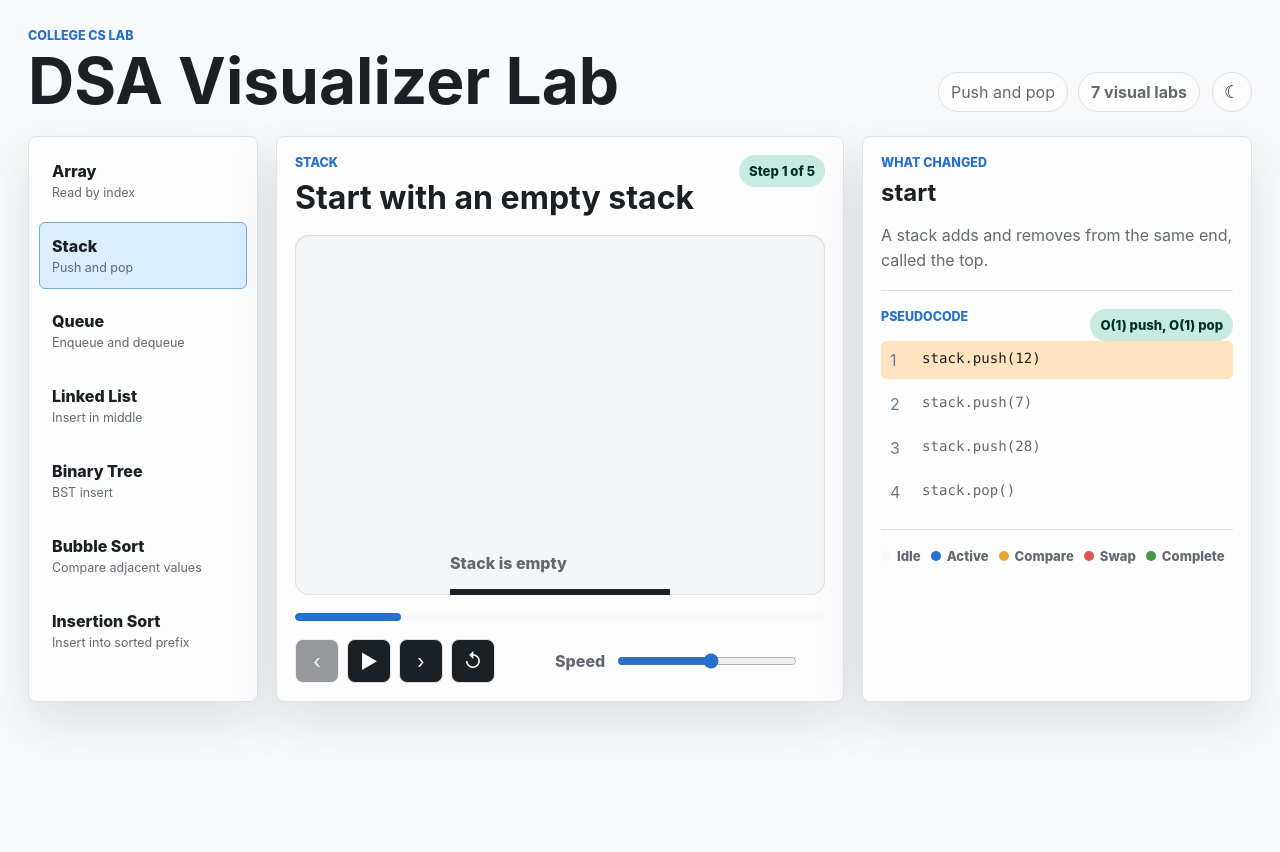
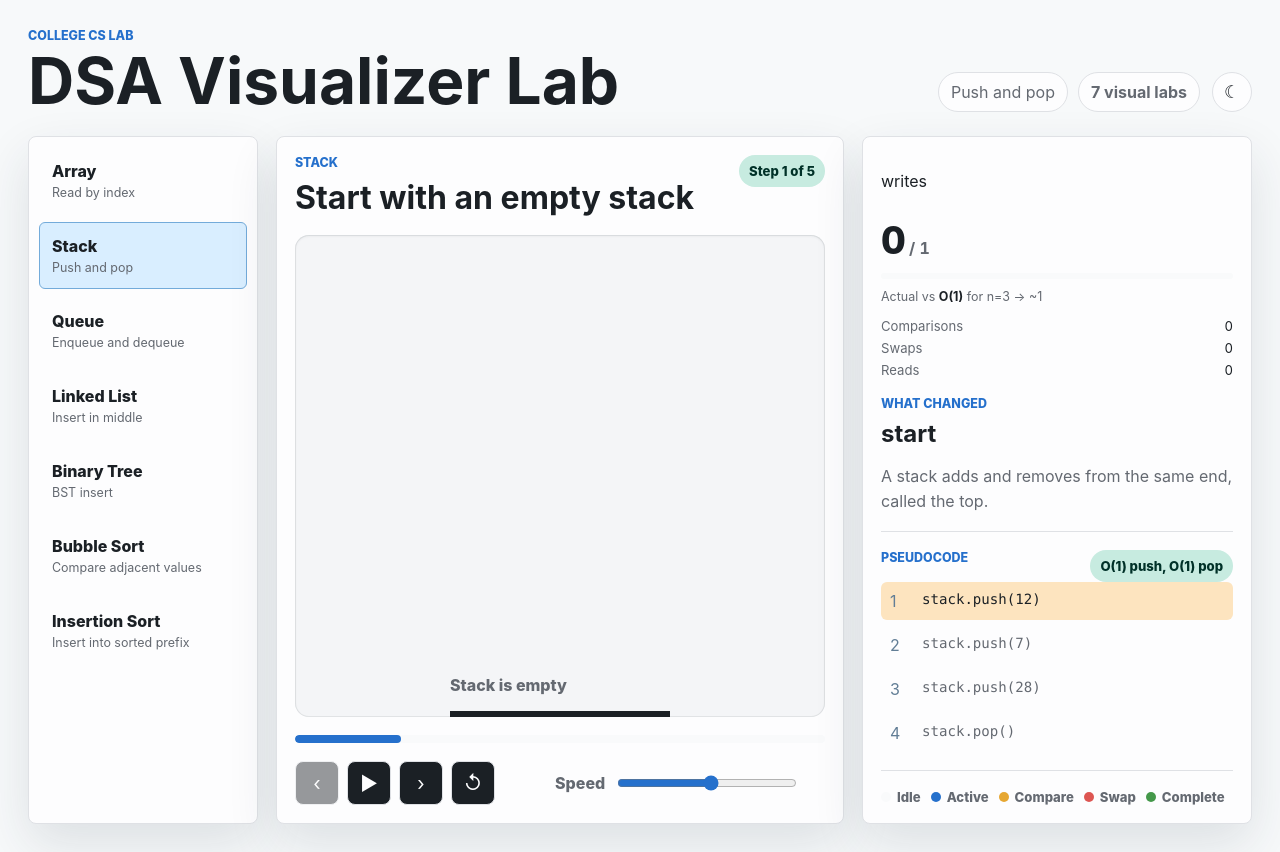
Before and after one commit to JeremyDFabian/Algolens, a React (Vite) app: page / in a window 1280 px wide. Before the commit the page ends 800 px from the top, so only its background shows below. Built offline with nearby package versions, Linux system fonts and the light colour scheme.

Commit message:
feat: surface the cost meter and honor reduced-motion preferences

```diff
--- a/src/App.tsx
+++ b/src/App.tsx
@@ -1,7 +1,9 @@
 import { useEffect, useMemo, useState } from 'react';
-import { TopicId, topics, visualizerMeta } from './visualizers';
+import { MotionConfig } from 'framer-motion';
+import { TopicId, sumCost, topics, visualizerMeta } from './visualizers';
 import { useTheme } from './theme';
 import { ThemeToggle } from './components/ThemeToggle';
+import { CostMeter } from './components/CostMeter';
 import { VisualizerStage } from './components/stages/VisualizerStage';
 import { usePlayback } from './hooks/usePlayback';
 import './styles.css';
@@ -25,12 +27,14 @@ function App() {
   const playback = usePlayback(steps.length);
   const currentStep = steps[playback.stepIndex];
   const progress = ((playback.stepIndex + 1) / steps.length) * 100;
+  const counts = useMemo(() => sumCost(steps, playback.stepIndex), [steps, playback.stepIndex]);
 
   useEffect(() => {
     playback.setStepIndex(0);
   }, [topicId]);
 
   return (
+    <MotionConfig reducedMotion="user">
     <main className="app-shell">
       <header className="topbar">
         <div>
@@ -95,6 +99,7 @@ function App() {
         </section>
 
         <aside className="learning-panel" aria-label="Learning details">
+          <CostMeter counts={counts} model={meta.costModel} />
           <section className="explain-block">
             <p className="eyebrow">What changed</p>
             <h2>{currentStep.operation}</h2>
@@ -128,6 +133,7 @@ function App() {
         </aside>
       </section>
     </main>
+    </MotionConfig>
   );
 }
 
```
Also changed, not shown: 1 other file (tests, documents, lock files or other folders).
